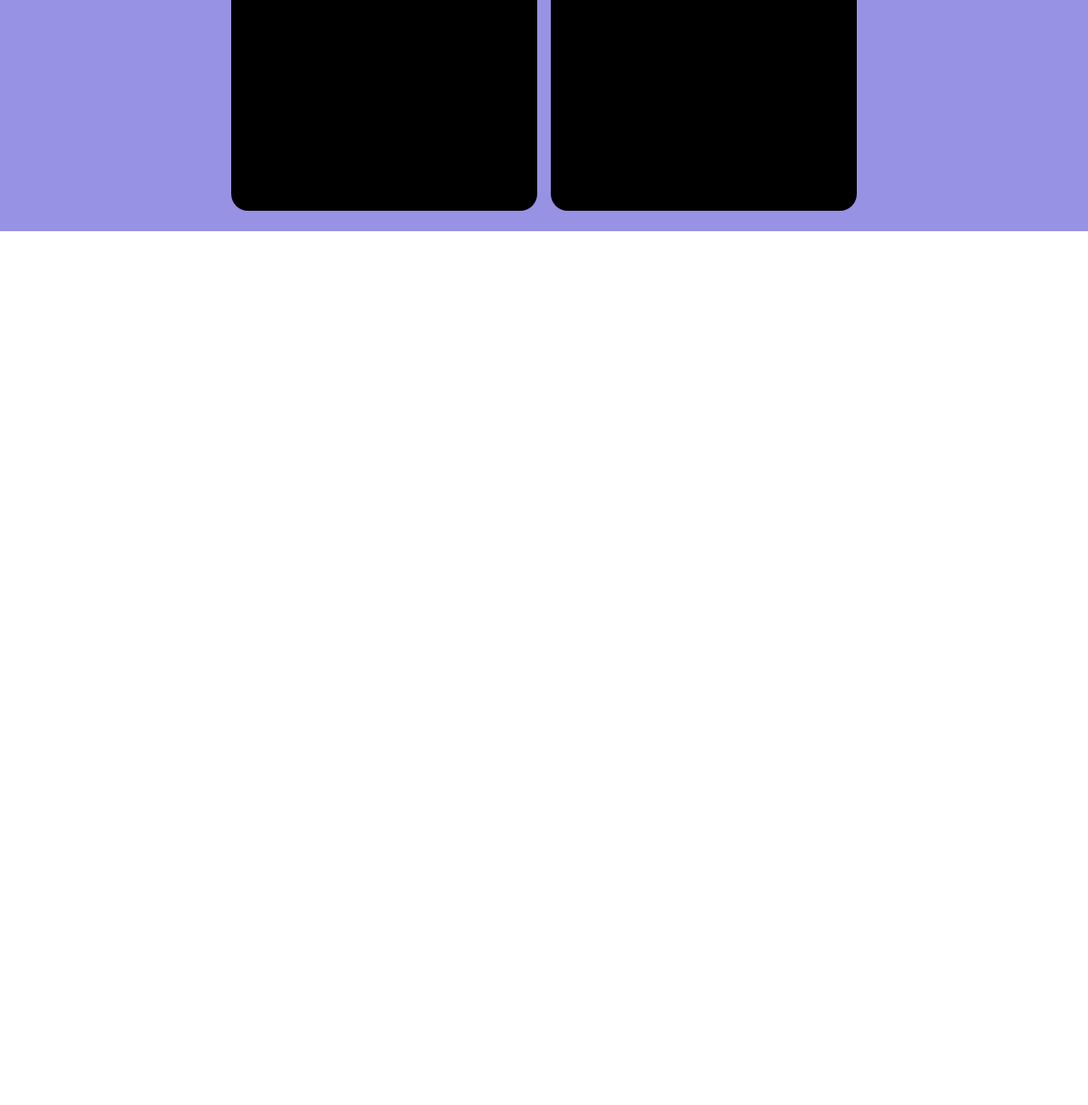
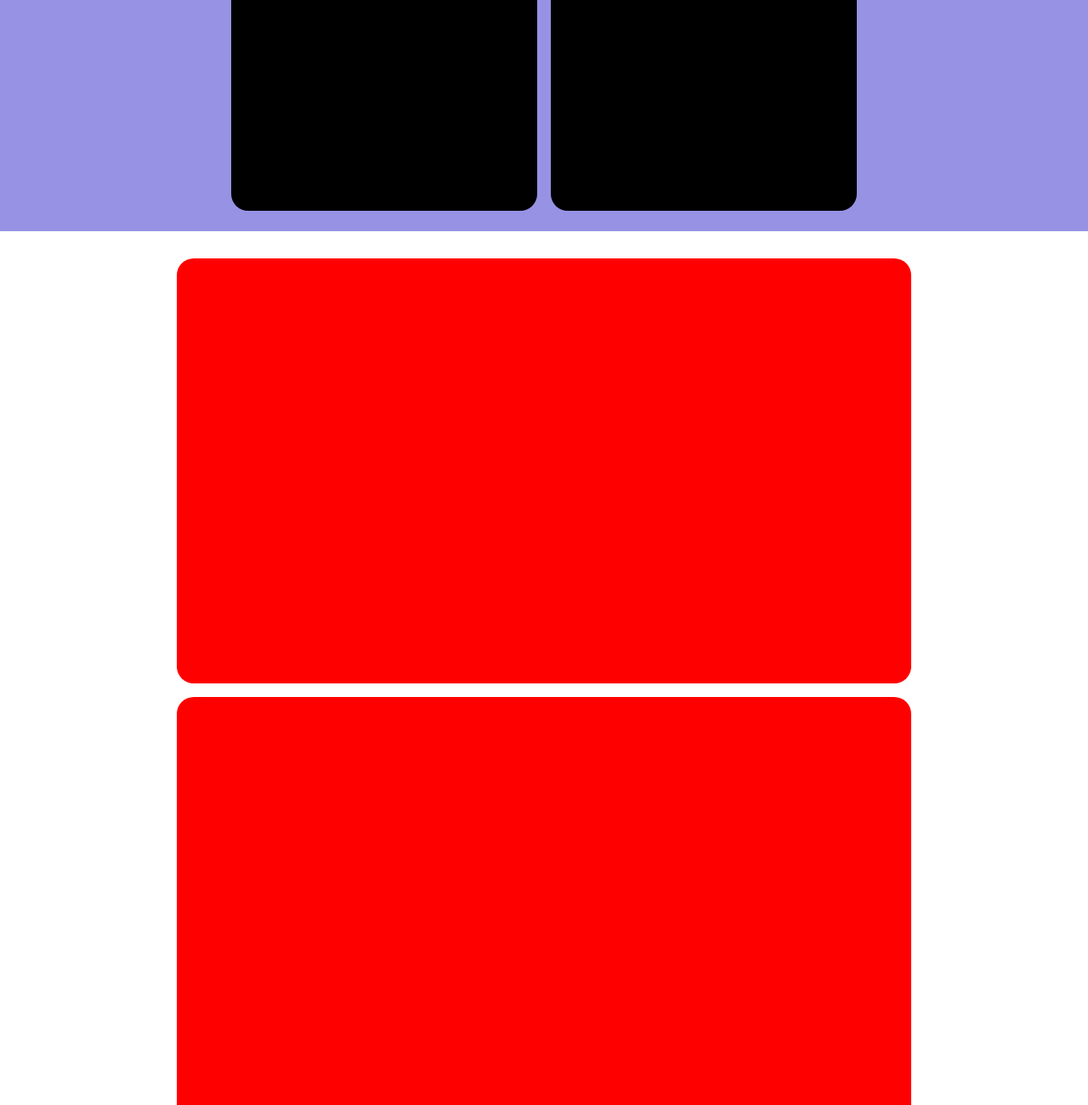
Before and after one commit to riccardococciolo/htmlcss-responsive-layout, a plain HTML site: page index.html in a window 1280 px wide. Shown: the part 1500-2800 px from the top of the page at 85% size. Before the commit the page ends 1788 px from the top, so only its background shows below. Drawn offline with Linux system fonts and the light colour scheme.

Commit message:
add: testimonials structure

```diff
--- a/css/style.css
+++ b/css/style.css
@@ -112,3 +112,15 @@ nav {
         width: calc(100% / 2 - 1rem / 2);
     }
 }
+
+/* testimonials */
+#testimonials {
+    padding-bottom: 2rem;
+}
+
+.col-testimonials {
+    width: 100%;
+    height: 500px;
+    background-color: red;
+    border-radius: 20px;
+}
--- a/index.html
+++ b/index.html
@@ -73,6 +73,30 @@
         </section>
         <!-- /planning -->
 
+        <!-- testimonials -->
+        <section id="testimonials">
+            <div class="container-70">
+                <div class="row">
+                    <div class="col-testimonials">
+                    </div>
+                    <div class="col-testimonials">
+                        <div class="card">
+                        </div>
+                    </div>
+                    <div class="col-testimonials">
+                        <div class="card">
+                        </div>
+                    </div>
+                    <div class="col-testimonials">
+                        <div class="card">
+                        </div>
+                    </div>
+                </div>
+            </div>
+        </section>
+        <!-- /testimonials -->
+
+
     </main>
     <!-- /main -->
 
```
